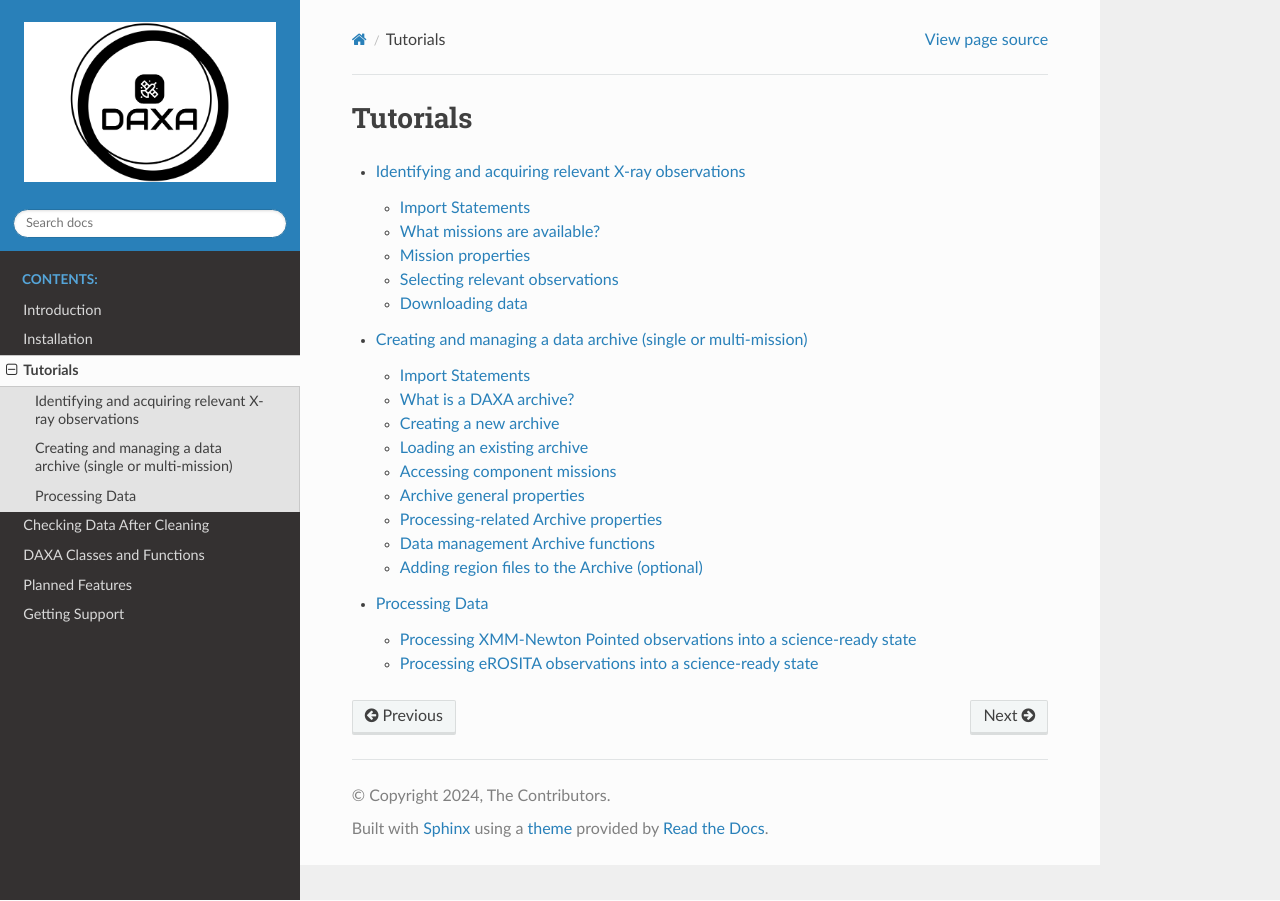
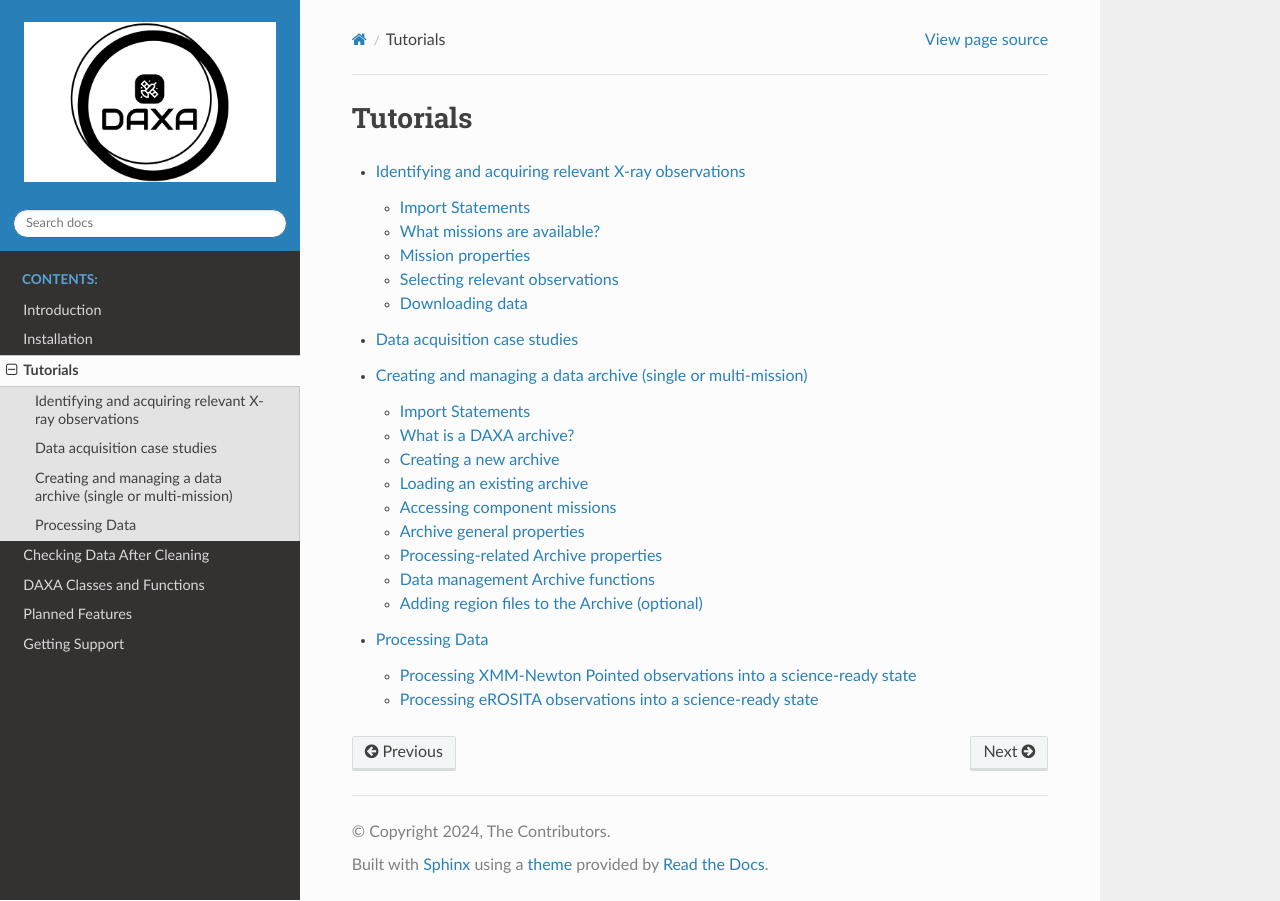
Before and after one commit to DavidT3/DAXA, a Sphinx documentation site: the page built from docs/source/tutorials.rst, in a window 1280 px wide. Built offline with Sphinx 7.4.7 and the Read the Docs theme 2.0.0, drawn with Linux system fonts in a browser that asks for light colours; pages that are not in the unit, such as notebooks, are missing from menus.

Commit message:
Added the first case study notebook - just testing the links
Signed-off-by: David Turner <turne540@msu.edu>

```diff
--- /dev/null
+++ b/docs/source/tutorials.casestudies.rst
@@ -0,0 +1,5 @@
+Data Acquisition Case Studies
+=============================
+
+.. toctree::
+   :maxdepth: 2
--- a/docs/source/tutorials.rst
+++ b/docs/source/tutorials.rst
@@ -5,6 +5,9 @@ Tutorials
    :maxdepth: 2
 
     Identifying and acquiring relevant X-ray observations <notebooks/tutorials/missions.ipynb>
+
+    Data acquisition case studies <tutorials.casestudies.rst>
+
     Creating and managing a data archive (single or multi-mission) <notebooks/tutorials/archives.ipynb>
 
     Processing Data <tutorials.process.rst>
```
Also changed, not shown: docs/source/notebooks/tutorials/case_studies/obs_of_SNe_samp_after.ipynb (added).
